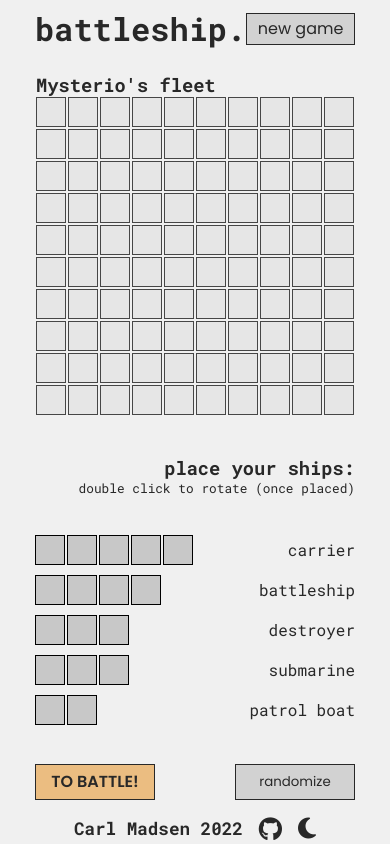
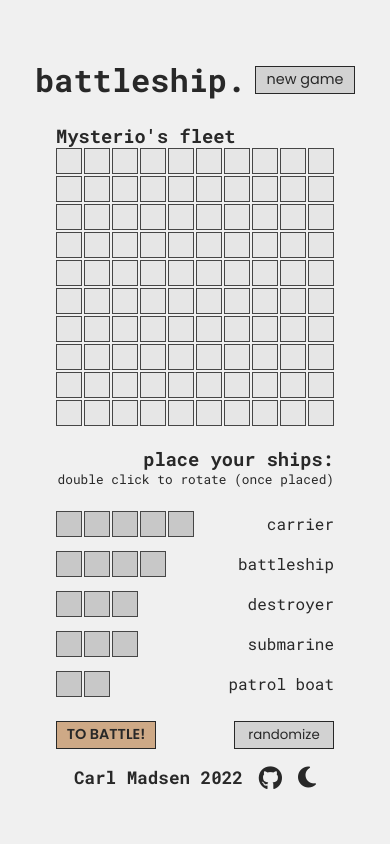
Before and after one commit to elsaepo/odin-battleship, a website built with webpack: page dist/index.html in a window 390 px wide. Built offline with nearby package versions, Linux system fonts and the light colour scheme.

Commit message:
touch up mobile layout

```diff
--- a/src/modules/dom/domController.js
+++ b/src/modules/dom/domController.js
@@ -55,40 +55,25 @@ function drawSetup(player) {
     clearContainer(gameContainer);
     const setupBoard = setup.drawSetupBoard(player, drawBoardContainer(player));
     const setupShips = setup.drawSetupShips();
-
     const ships = setupShips.querySelectorAll('.setup-ship-box');
-
     gameContainer.append(setupBoard, setupShips);
 }
 
-
-//
-//
-// IF GAME CONTAINER HEIGHT IS BIGGER THAN 500PX (I.E., WRAPPED), ADJUST HEADER TO SUIT
-// THIS IS A VERY SCUFFED SOLUTION AND PORBABLY BREAKS SOMEWHERE
-//
-//
+// If the game container height if over 500px, we can see the flexbox is wrapped
+// We then adjust the header to match the width of the game boards - instead of being 100% wide
+// I'm sure there are better solutions.
 const gameSizeObserver = new ResizeObserver(entry => {
     if (entry[0].contentRect.height > 500) header.style.width = '320px';
     else header.style.width = `${entry[0].contentRect.width}px`;
-    // header.style.width = `${entry[0].contentRect.width}px`;
 })
-
 gameSizeObserver.observe(gameContainer);
-
-//
-//
-//
-//
 
 // Hold the information of the player's board - name, board and ships left
 function drawBoardContainer(player) {
     const boardContainer = document.createElement('div');
     boardContainer.classList.add('board-container');
     const playerName = document.createElement('h3');
-    // CAN TRIM THIS LATER PROBABLY
-    if (player) playerName.textContent = `${player.name}'s fleet`;
-    else playerName.textContent = 'your current fleet';
+    playerName.textContent = `${player.name}'s fleet`;
     const playerBoard = drawBoard(player);
     boardContainer.append(playerName, playerBoard);
     return boardContainer;
--- a/src/style.css
+++ b/src/style.css
@@ -2,7 +2,7 @@
 
 :root {
     --header-height: 100px;
-    --board-size: 320px;
+    --board-size: 318px;
     --cell-size: 30px;
 
     --background-color: rgb(240, 240, 240);
@@ -25,7 +25,7 @@
     --background-color: rgb(30, 30, 30);
     --background-color-transparent: rgba(30, 30, 30, 0.7);
     --cell-color: rgb(40, 40, 40);
-    --cell-hover-color: rgb(70, 70, 70);
+    --cell-hover-color: rgb(90, 90, 90);
     --cell-border-color: rgb(220, 220, 220);
     --ship-color: rgb(153, 153, 153);
     --hit-color: rgb(155, 99, 61);
@@ -54,15 +54,13 @@ body {
 
 #app {
     padding: 0 5%;
-    height: 100vh;
+    min-height: 100vh;
     display: flex;
     flex-direction: column;
     justify-content: center;
     align-items: center;
     overflow: hidden;
 }
-
-h1 {}
 
 h3 {
     margin: 0;
@@ -171,17 +169,13 @@ button:active {
     top: -1px;
 }
 
-.setup-ship-dropped div {
-    /* border: 2px solid black; */
-}
-
 .ghost-ship {
     position: absolute;
     z-index: 200;
     opacity: 0.8;
 }
 
-.ghost-ship > .setup-ship-cell {
+.ghost-ship>.setup-ship-cell {
     background-color: var(--cell-hover-color);
 }
 
@@ -189,7 +183,7 @@ button:active {
     width: var(--cell-size);
     height: var(--cell-size);
     background-color: var(--cell-hover-color);
-    border: 1px solid black;
+    border: 1px solid var(--cell-border-color);
 }
 
 .setup-ships-options {
@@ -206,7 +200,7 @@ button:active {
 .setup-button-start {
     font-weight: 600;
     font-size: 1rem;
-    background-color: rgb(235, 189, 129);
+    background-color: var(--hit-color);
     transition: transform 0.1s ease;
 }
 
@@ -325,7 +319,6 @@ button:active {
     margin: 6px;
 }
 
-
 /* Footer */
 footer {
     display: flex;
@@ -359,3 +352,32 @@ footer i {
         transition: transform 0.1s ease;
     }
 }
+
+@media screen and (max-width: 800px) {
+    :root {
+        --header-height: 80px;
+        --board-size: 278px;
+        --cell-size: 26px;
+    }
+
+    header button {
+        height: 28px;
+        width: 100px;
+        font-size: 0.9rem;
+        padding-bottom: 2px;
+    }
+
+    #game-container {
+        gap: 20px;
+    }
+
+    .setup-button-start,
+    .setup-button-random {
+        width: 100px;
+        height: 28px;
+    }
+
+    .setup-button-start {
+        font-size: 0.9rem;
+    }
+}
```
Also changed, not shown: dist/main.js.
